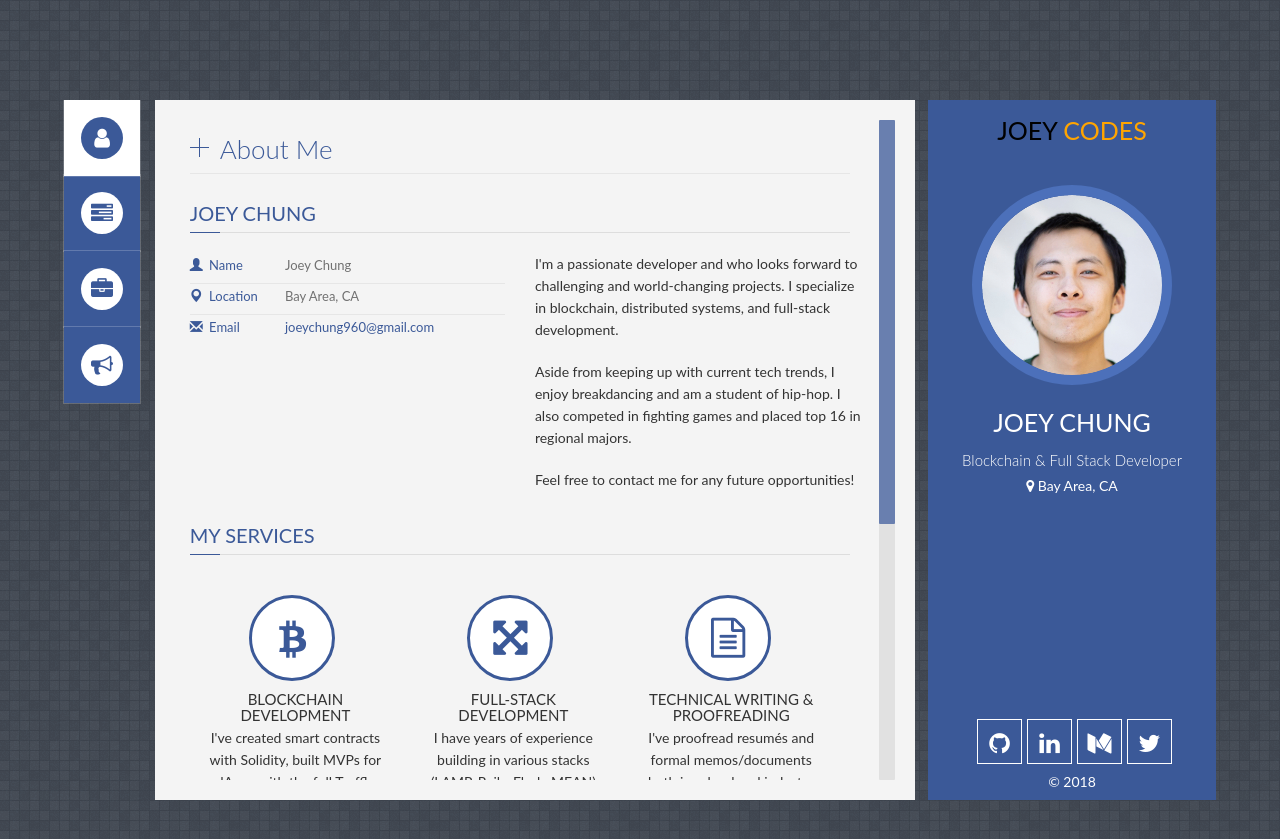
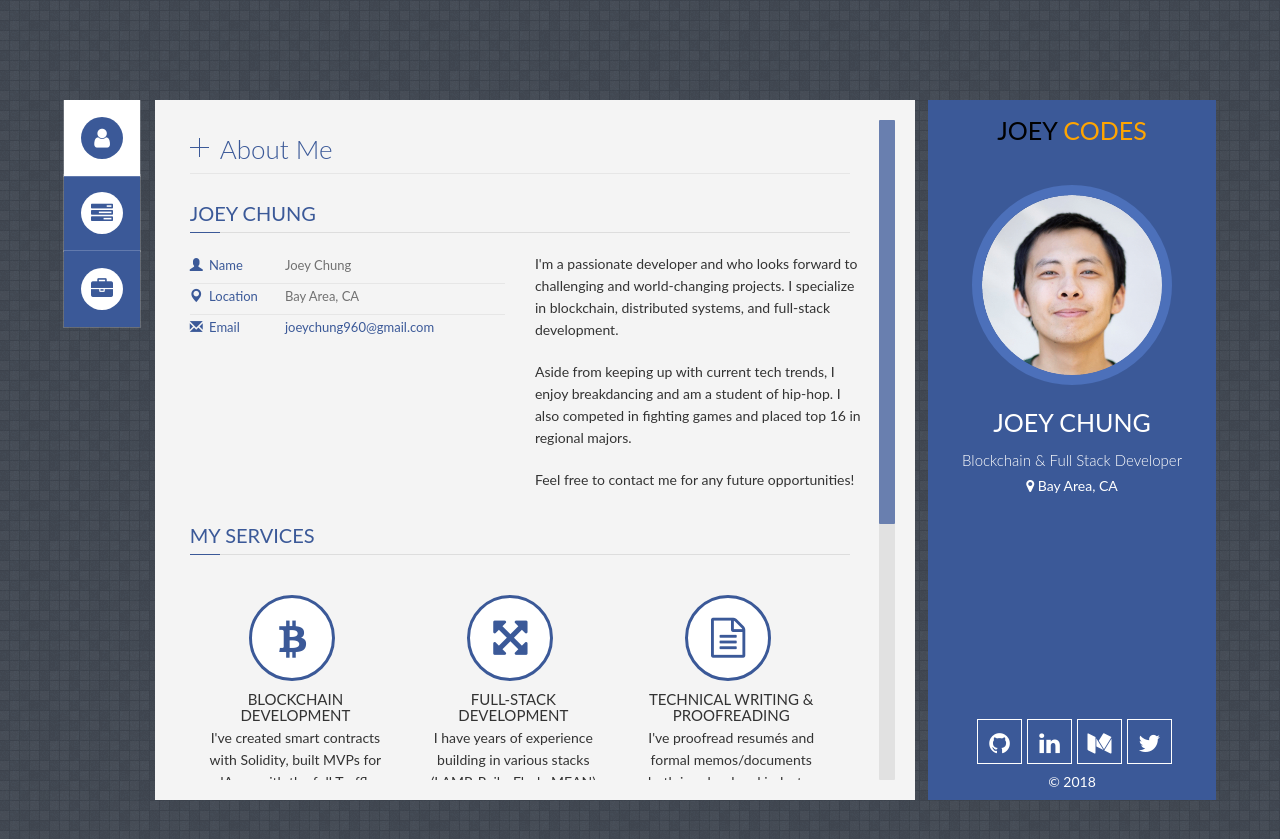
Before and after one commit to jchung05/jchung05.github.io, a Jekyll site: the page built from index.html, in a window 1280 px wide. Shown: the top 839 px of the page. Built offline with Jekyll 4.4.1, drawn with Linux system fonts in a browser that asks for light colours.

Commit message:
#38 will also need to trim the ThriveSync photo as well as create a proper PNG for the Excel Logo. Initial rollout features for the site are done. Will need to move #27 to next milestone for the site

```diff
--- a/_includes/cv.html
+++ b/_includes/cv.html
@@ -104,44 +104,5 @@
 
 <div style="clear: both"></div>
 
-
-<!-- client reference -->
-<div class="row">
-<div class="col-md-12">
-
-<div class="reference clearfix">
-
-         <!-- .title_content -->
-        <div class="title_content" style="margin-bottom:5px">
-            <div class="text_content">Client reference</div>
-            <div class="clear"></div>
-        </div>
-        <!-- /.title_content -->
-
-
-        <ul>
-            <li class="clearfix">
-                <img src="http://placehold.it/100x100" class="img_reference" width="100" height="100" alt="">
-                <p>“Many desktop publishing packages and web page editors now use Lorem Ipsum as their default will model text, and a search for 'lorem ipsum' hope is uncover many web sites still”</p>
-                <span>John Doe, UX Designer</span>
-            </li>
-            <li class="clearfix">
-                <img src="http://placehold.it/100x100" class="img_reference" width="100" height="100" alt="">
-                <p>“very nice colleague she always helped me out if i didnt know something editors now use Lorem Ipsum as their default”</p>
-                <span>Leia Calvi, UX Designer</span>
-            </li>
-            <li class="clearfix">
-                <img src="http://placehold.it/100x100" class="img_reference" width="100" height="100" alt="">
-                <p>“old colleague and now close friend, she is really sweet and helpfull packages and web page editors now use Lorem Ipsum as their default will model text”</p>
-                <span>Maria Callas, UX Designer</span>
-            </li>
-        </ul>
-</div>
-</div>
-
-
-<div style="clear: both"></div>
-</div>
-
 </div>
 <!-- End .resume -->
--- a/_includes/portfolio.html
+++ b/_includes/portfolio.html
@@ -21,12 +21,13 @@
             <div class="portfolio catWeb" data-cat="catWeb">
                 <!-- .portfolio-wrapper -->
                 <div class="portfolio-wrapper">
-                    <a href="images/portfolio/matcha-photo.PNG" rel="portfolio" title="A dating website built with Flask and Postgres, including highly optimized profile queries and a live websocket chat">
+                    <a href="https://match-a.herokuapp.com" title="Find the love of your life on Matcha!" target="_blank">
                         <img src="images/portfolio/matcha-photo.PNG" alt="Matcha" />
                         <div class="label">
                             <div class="label-text">
-                                <a class="text-title">Matcha</a>
-                                <span class="text-category">Web Development</span>
+                                <p class="text-title">Matcha</p>
+                                <p class="text-description">Web Development</p>
+                                <p class="text-category">Matcha is a dating website built on Flask and Postgres by a team of two. I built the backend and optimized the user querying algorithms, user tested the websocket chat client, and also implemented the OAuth and Google Maps/CAPTCHA APIs.</p>
                             </div>
                             <div class="label-bg"></div>
                         </div>
@@ -40,12 +41,13 @@
             <div class="portfolio catWeb" data-cat="catWeb">
                 <!-- .portfolio-wrapper -->
                 <div class="portfolio-wrapper">
-                    <a href="images/portfolio/retechnology-tech-guide-photo.PNG" rel="portfolio">
+                    <a href="http://techguide.retechnology.com" title="RE Technology Buyer's Guide" target="_blank">
                         <img src="images/portfolio/retechnology-tech-guide-photo.PNG" alt="RE Technology Buyer's Guide" />
                         <div class="label">
                             <div class="label-text">
-                                <a class="text-title">RETech Buyer's Guide</a>
-                                <span class="text-category">Web Development</span>
+                                <p class="text-title">RETechnology Buyer's Guide</p>
+                                <p class="text-description">Web Development</p>
+                                <p class="text-category">The Buyer's Guide is the first project I worked on in industry. I created the front-end with HTML/CSS3 and also QA tested the PDFRenderer-based catalog.</p>
                             </div>
                             <div class="label-bg"></div>
                         </div>
@@ -59,12 +61,13 @@
             <div class="portfolio catMobile" data-cat="catMobile">
                 <!-- .portfolio-wrapper -->
                 <div class="portfolio-wrapper">
-                    <a href="images/portfolio/immunovac-photo.png" rel="portfolio">
+                    <a href="#" title="Grand Prize Proof of Concept at a Hackathon for Vaccinations">
                         <img src="images/portfolio/immunovac-photo.png" alt="Hackathon Winning Idea for Automated Vaccine Scheduling" />
                         <div class="label">
                             <div class="label-text">
-                                <a class="text-title">ImmunoVac</a>
-                                <span class="text-category">Mobile Development</span>
+                                <p class="text-title">ImmunoVac</p>
+                                <p class="text-description">Mobile Development</p>
+                                <p class="text-category">A React Native mobile application designed to fight against misinformation as well as automatically schedule vaccinations using Google Assistant. I was project manager and developer.</p>
                             </div>
                             <div class="label-bg"></div>
                         </div>
@@ -78,12 +81,13 @@
             <div class="portfolio catWeb" data-cat="catWeb">
                 <!-- .portfolio-wrapper -->
                 <div class="portfolio-wrapper">
-                    <a href="images/portfolio/petra-photo.PNG" rel="portfolio" title="Mediterranean pizza toppings & pita bread sandwiches are offered at this sizable counter-serve spot.">
+                    <a href="https://eatpetra.com/" title="Mediterranean pizza toppings & pita bread sandwiches are offered at this sizable counter-serve spot." target="_blank">
                         <img src="images/portfolio/petra-photo.PNG" alt="Petra SLO" />
                         <div class="label">
                             <div class="label-text">
-                                <a class="text-title">Petra SLO</a>
-                                <span class="text-category">Web Development</span>
+                                <p class="text-title">Petra SLO</p>
+                                <p class="text-description">Web Development</p>
+                                <p class="text-category">A summer project for the restaurant Petra in San Luis Obispo. I collaborated with the designer on imaging and logo for the site and also used AJAX for the site loading.</p>
                             </div>
                             <div class="label-bg"></div>
                         </div>
--- a/assets/css/main.css
+++ b/assets/css/main.css
@@ -696,15 +696,28 @@
 .portfolio .text-title {
     text-align: center;
     display:block;
-    font-size:13px;
+    font-size:15px;
+    font-weight:bold;
     margin: 1px;
     color : #fff;
     text-transform:capitalize;
 }
 
+.portfolio .text-description {
+    width:100%;
+    text-decoration:underline;
+    font-size:11px;
+    line-height:18px;
+    text-align:center;
+}
+
 .portfolio .text-category {
-    word-wrap: normal;
-}
+    width:100%;
+    font-size:11px;
+    line-height:14px;
+    text-align: center;
+}
+
 #fancybox-title {
     margin-left: 10px !important;
     width: 380px !important;
--- a/index.html
+++ b/index.html
@@ -147,11 +147,6 @@
             <span class="tite-list">portfolio</span>
             <i class="fa fa-briefcase icon_menu"></i>
         </li>
-
-        <li class="tabs-blog hi-icon-wrap hi-icon-effect-5 hi-icon-effect-5a" data-tab-name="blog">
-            <span class="tite-list">blog</span>
-            <i class="fa fa-bullhorn icon_menu"></i>
-	   </li>
     </ul>
 
     <!-- /resp-tabs-list -->
@@ -163,7 +158,6 @@
     {% include /profile.html %}
     {% include /cv.html %}
     {% include /portfolio.html %}
-    {% include /blog.html %}
 </div>
 
 <!-- End #resp-tabs-container -->
```
Also changed, not shown: Excel Logo.png (added), assets/css/bootstrap.min.css, 1 other file.
